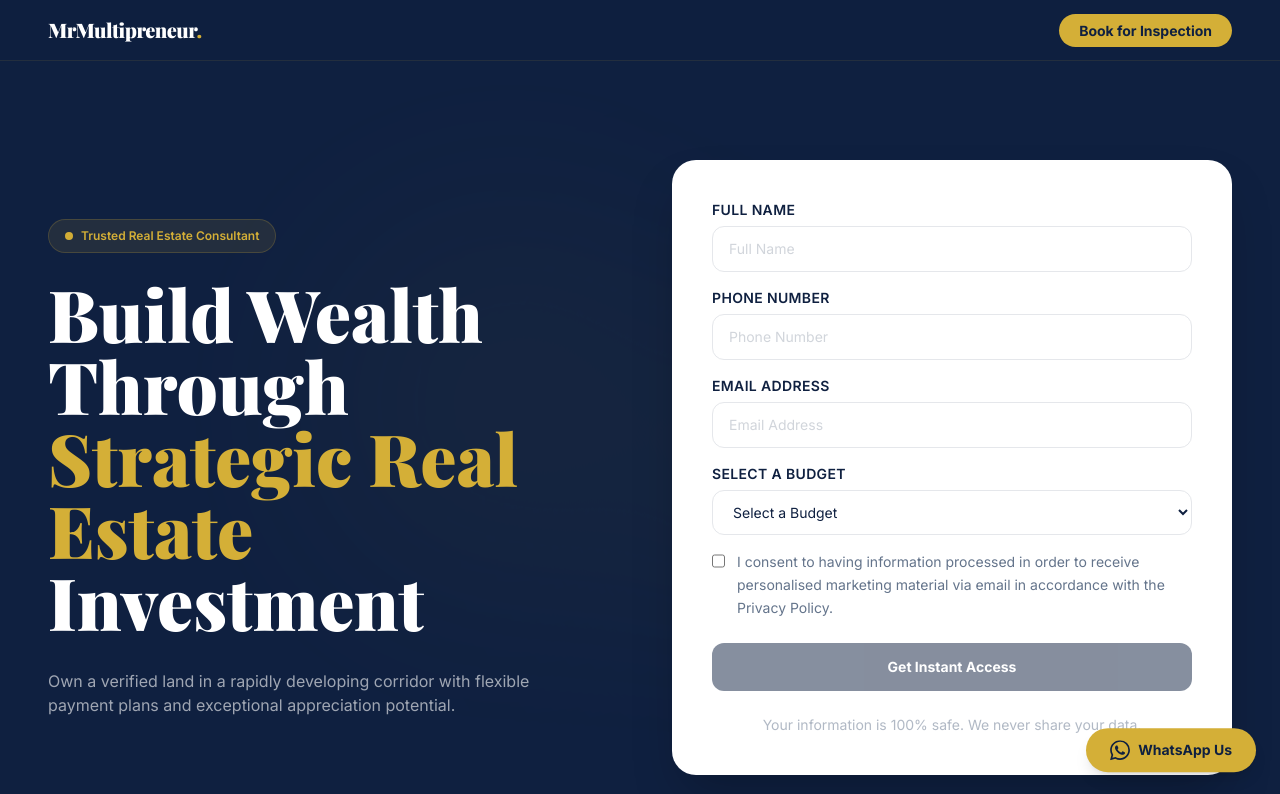
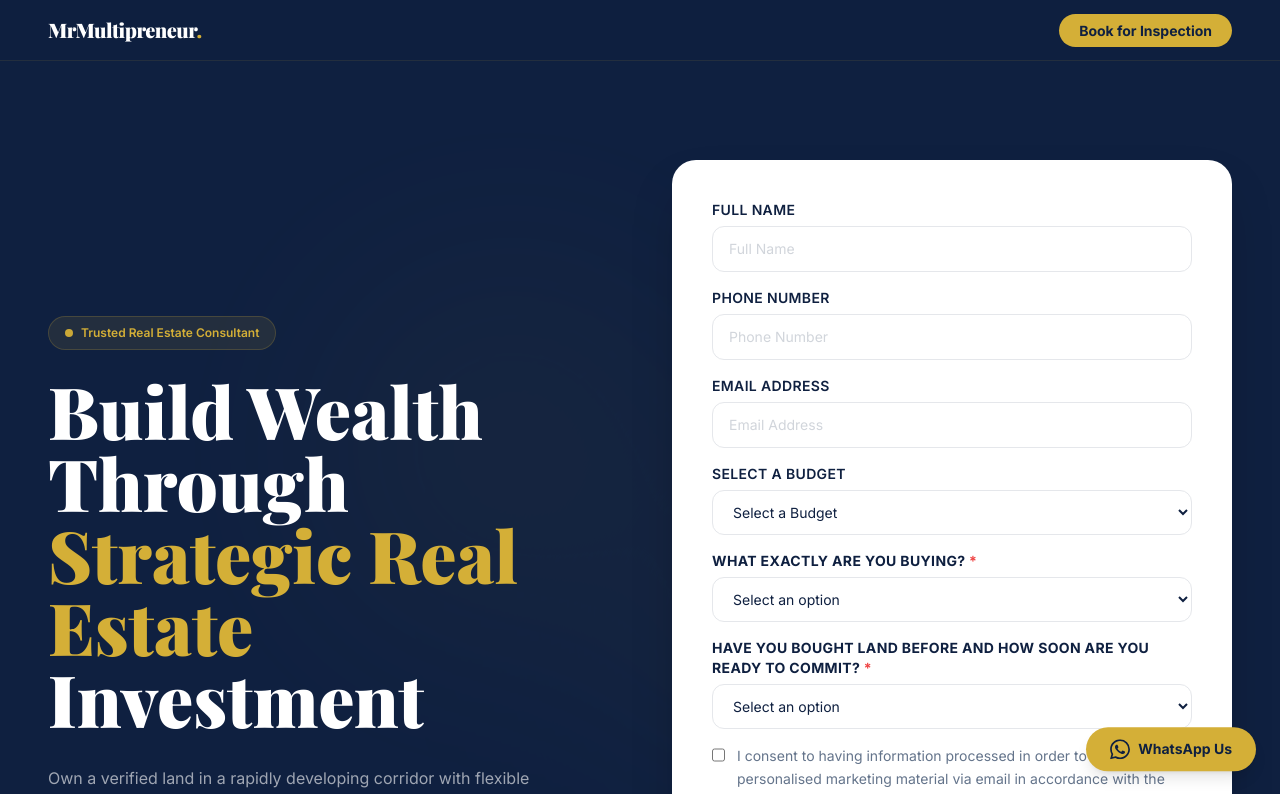
Before and after one commit to dev-anna-life/mr-multipreneur-realtor, a Next.js app: page / in a window 1280 px wide. Shown: the top 794 px of the page. Built offline with nearby package versions, Linux system fonts and the light colour scheme.

Commit message:
Move preference dropdowns into form, remove Eponix email from footer

```diff
--- a/app/page.js
+++ b/app/page.js
@@ -93,6 +93,8 @@ function FormCard() {
   const [submitted, setSubmitted] = useState(false)
   const [sending, setSending] = useState(false)
   const [consent, setConsent] = useState(false)
+  const [purpose, setPurpose] = useState('')
+  const [commitment, setCommitment] = useState('')
 
   async function handleSubmit(e) {
     e.preventDefault()
@@ -102,7 +104,7 @@ function FormCard() {
     const phone = e.target.phone.value
     const email = e.target.email.value
     const budget = e.target.budget.value
-    const data = { name, email, phone, budget, source: 'Contact Form' }
+    const data = { name, email, phone, budget, purpose, commitment, source: 'Contact Form' }
     try {
       await fetch('/api/contact', {
         method: 'POST',
@@ -113,7 +115,7 @@ function FormCard() {
       e.target.reset()
       setConsent(false)
       try { fbq('track', 'Lead'); } catch(e) {}
-      const msg = encodeURIComponent(`Hello Harrison, I'm interested in investing.\n\nName: ${name}\nPhone: ${phone}\nEmail: ${email}\nBudget: ${budget}`)
+      const msg = encodeURIComponent(`Hello Harrison, I'm interested in investing.\n\nName: ${name}\nPhone: ${phone}\nEmail: ${email}\nBudget: ${budget}\nPurpose: ${purpose}\nCommitment: ${commitment}`)
       window.open(`https://wa.me/2347048322531?text=${msg}`, '_blank')
       setTimeout(() => setSubmitted(false), 5000)
     } catch {
@@ -157,6 +159,29 @@ function FormCard() {
           <option value="₦10M - ₦20M">₦10M - ₦20M</option>
           <option value="₦20M - ₦50M">₦20M - ₦50M</option>
           <option value="₦50M+">₦50M+</option>
+        </select>
+      </div>
+      <div>
+        <label className="text-sm font-bold text-navy uppercase tracking-wide mb-1.5 block">
+          What exactly are you buying? <span className="text-red-500">*</span>
+        </label>
+        <select value={purpose} onChange={e => setPurpose(e.target.value)} required className="w-full px-4 py-3 rounded-xl border border-gray-200 text-sm outline-none focus:border-gold transition-colors text-navy bg-white cursor-pointer">
+          <option value="">Select an option</option>
+          <option value="Personal Use">Personal Use</option>
+          <option value="Investment / Capital Growth">Investment / Capital Growth</option>
+          <option value="Land Banking">Land Banking</option>
+        </select>
+      </div>
+      <div>
+        <label className="text-sm font-bold text-navy uppercase tracking-wide mb-1.5 block">
+          Have you bought land before and How soon are you ready to commit? <span className="text-red-500">*</span>
+        </label>
+        <select value={commitment} onChange={e => setCommitment(e.target.value)} required className="w-full px-4 py-3 rounded-xl border border-gray-200 text-sm outline-none focus:border-gold transition-colors text-navy bg-white cursor-pointer">
+          <option value="">Select an option</option>
+          <option value="Yes, immediately">Yes, immediately</option>
+          <option value="Yes, within 1 month">Yes, within 1 month</option>
+          <option value="No, immediately">No, immediately</option>
+          <option value="No, within 1 month">No, within 1 month</option>
         </select>
       </div>
       <label className="flex items-start gap-3 cursor-pointer">
@@ -320,18 +345,12 @@ export default function Home() {
 
       <footer className="bg-gradient-to-r from-navy via-navy/90 to-navy backdrop-blur-md border-t border-gold/10">
         <div className="max-w-7xl mx-auto px-6 py-8 md:py-10">
-          <div className="grid grid-cols-1 sm:grid-cols-2 md:grid-cols-4 gap-4 md:gap-8">
+          <div className="grid grid-cols-1 sm:grid-cols-2 md:grid-cols-3 gap-4 md:gap-8">
             <a href="tel:+2347048322531" className="flex items-center gap-2 md:gap-3 group">
               <div className="w-8 h-8 md:w-9 md:h-9 rounded-full bg-gold/10 flex items-center justify-center text-gold group-hover:bg-gold group-hover:text-navy transition-all duration-300 shrink-0">
                 <svg className="w-3.5 h-3.5 md:w-4 md:h-4" fill="none" stroke="currentColor" viewBox="0 0 24 24"><path strokeLinecap="round" strokeLinejoin="round" strokeWidth="2" d="M3 5a2 2 0 012-2h3.28a1 1 0 01.948.684l1.498 4.493a1 1 0 01-.502 1.21l-2.257 1.13a11.042 11.042 0 005.516 5.516l1.13-2.257a1 1 0 011.21-.502l4.493 1.498a1 1 0 01.684.949V19a2 2 0 01-2 2h-1C9.716 21 3 14.284 3 6V5z"/></svg>
               </div>
               <div className="min-w-0"><div className="text-[10px] md:text-xs text-white/40 uppercase tracking-wider">Phone</div><div className="text-xs md:text-sm font-semibold text-white/90 group-hover:text-gold transition-colors break-all">+234 7048322531</div></div>
-            </a>
-            <a href="mailto:Eponixlimited@gmail.com" className="flex items-center gap-2 md:gap-3 group">
-              <div className="w-8 h-8 md:w-9 md:h-9 rounded-full bg-gold/10 flex items-center justify-center text-gold group-hover:bg-gold group-hover:text-navy transition-all duration-300 shrink-0">
-                <svg className="w-3.5 h-3.5 md:w-4 md:h-4" fill="none" stroke="currentColor" viewBox="0 0 24 24"><path strokeLinecap="round" strokeLinejoin="round" strokeWidth="2" d="M3 8l7.89 5.26a2 2 0 002.22 0L21 8M5 19h14a2 2 0 002-2V7a2 2 0 00-2-2H5a2 2 0 00-2 2v10a2 2 0 002 2z"/></svg>
-              </div>
-              <div className="min-w-0"><div className="text-[10px] md:text-xs text-white/40 uppercase tracking-wider">Email</div><div className="text-xs md:text-sm font-semibold text-white/90 group-hover:text-gold transition-colors break-all">Eponixlimited@gmail.com</div></div>
             </a>
             <div className="flex items-center gap-2 md:gap-3">
               <div className="w-8 h-8 md:w-9 md:h-9 rounded-full bg-gold/10 flex items-center justify-center text-gold shrink-0">
```
